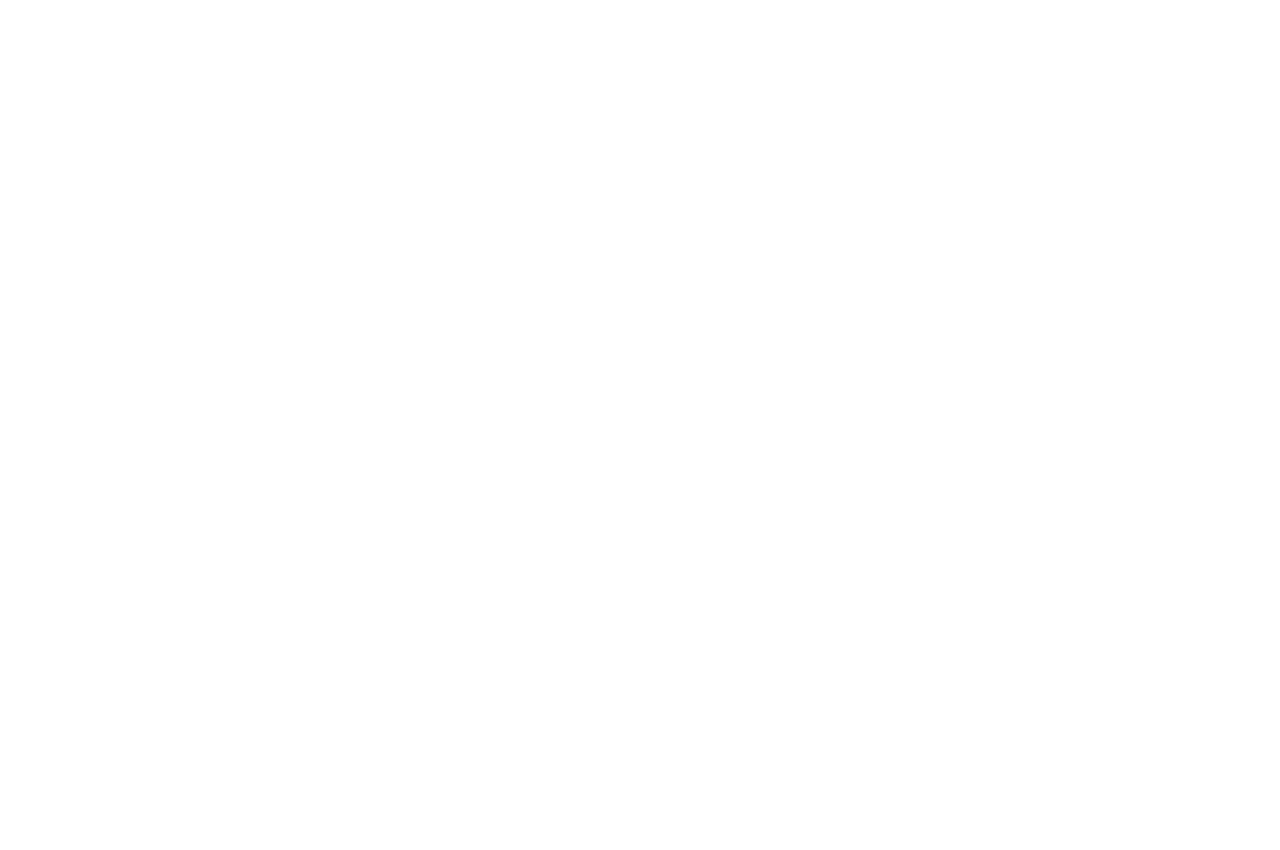
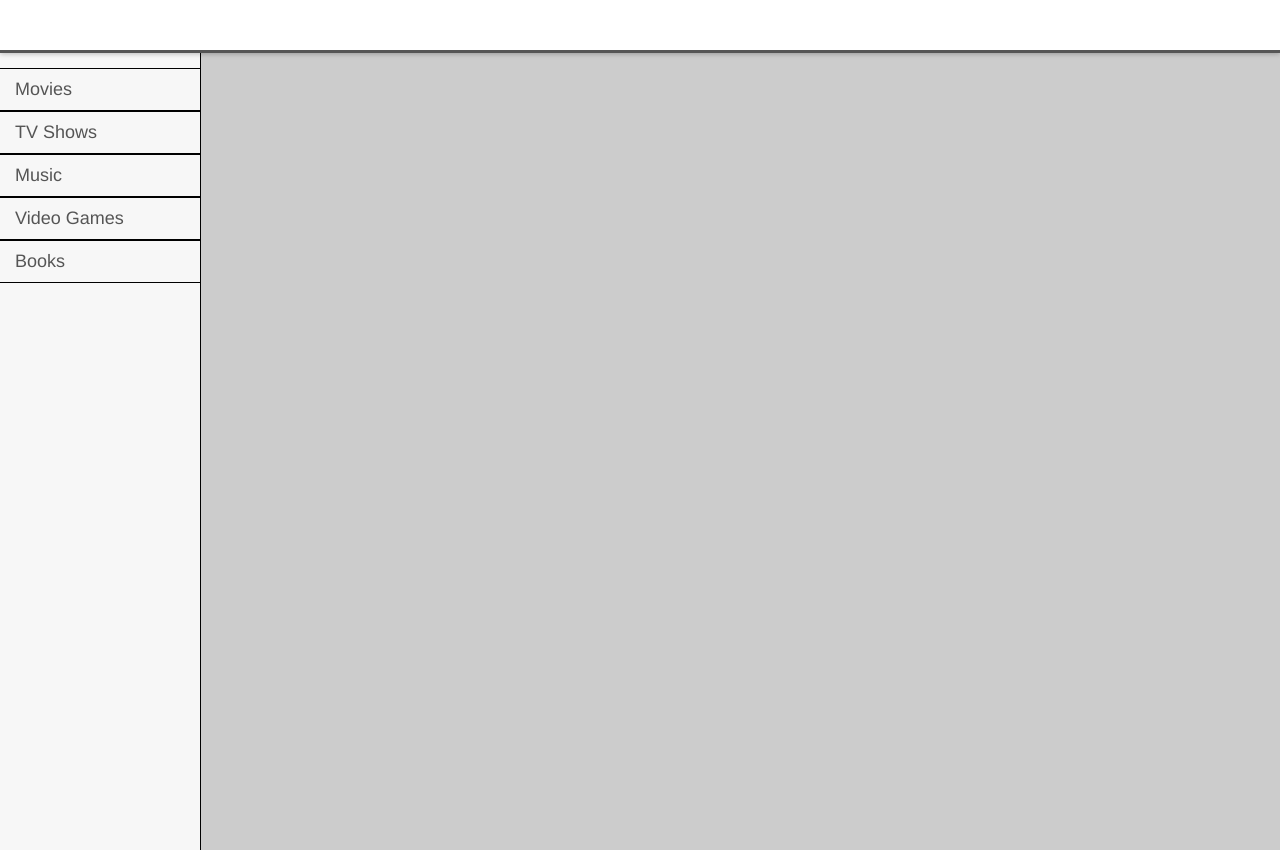
Before and after one commit to glustiber/p4.turtdur.us, a PHP site: page /index/views/_v_template.php in a window 1280 px wide. Before the commit the page is empty. Before the commit the page ends 800 px from the top, so only its background shows below. Run offline with PHP 8.4, Linux system fonts and the light colour scheme; some libraries are stand-ins or nearby versions.

Commit message:
Getting basic layout set up

```diff
--- /dev/null
+++ b/css/master-styles.css
@@ -0,0 +1,91 @@
+/*MAIN*/
+
+html {
+	height:100%;
+	/*margin:0;
+	padding:0;
+	font-size:100%;*/
+
+}
+
+body {
+
+	color: #555;
+	background:#CCCCCC;
+	height:100%;
+	font-family:"Helvetica Neue",Helvetica,Arial,sans-serif;
+	line-height:21px;
+	font-size:18px;
+
+}
+
+.fluid-container {
+	height:100%;
+	margin:0 auto;
+	padding:0;
+}
+
+.fluid-container-inner {
+	height:100%;
+	width:100%;
+}
+
+img {
+
+	width: 100%;
+
+}
+
+header {
+	top:0px;
+	left:0px;
+	right:0px;
+	position:fixed;
+	box-shadow:0px 1px 5px rgba(0,0,0,0.25);
+	z-index: 500;
+	background:#fff;
+	/*width:100%;*/
+	height:50px;
+	border-bottom: 3px solid #555;
+	overflow:visible;
+}
+
+.left-nav {
+	background-color:#f7f7f7;
+	width:200px;
+	display:block;
+	float:left;
+	overflow:auto;
+	height:100%;
+	position:absolute;
+	left:0;
+	border-right:1px solid black;
+}
+
+.right-content {
+	width:76%;
+	margin-left:200px;
+	padding:10px;
+	margin-top:50px;
+}
+
+#nav-list {
+	float:left;
+	width:100%;
+
+}
+
+#nav-list li {
+	list-style:none;
+	margin-left:-40px;
+}
+
+#nav-list li a {
+	display:block;
+	padding:10px 15px;
+	border-top:1px solid black;
+	border-bottom:1px solid black;
+	text-decoration:none;
+	list-style:none;
+	color:#555;
+}
--- a/views/_v_template.php
+++ b/views/_v_template.php
@@ -4,6 +4,8 @@
 	<title><?php if(isset($title)) echo $title; ?></title>
 
 	<meta http-equiv="Content-Type" content="text/html; charset=UTF-8" />
+
+	<link rel="stylesheet" type="text/css" href="/css/master-styles.css">
 
 	<!-- Controller Specific JS/CSS -->
 	<?php if(isset($client_files_head)) echo $client_files_head; ?>
@@ -12,7 +14,35 @@
 
 <body>
 
-	<?php if(isset($content)) echo $content; ?>
+	<div class='fluid-container'>
+
+		<header>
+
+		</header>
+
+		<div class='fluid-container-inner'>
+
+			<div class='left-nav'>
+
+				<ul id='nav-list'>
+					<li><a href='placekitten.com/500/500'>Movies</a></li>
+					<li><a href='placekitten.com/500/500'>TV Shows</a></li>
+					<li><a href='placekitten.com/500/500'>Music</a></li>
+					<li><a href='placekitten.com/500/500'>Video Games</a></li>
+					<li><a href='placekitten.com/500/500'>Books</a></li>
+				</ul>
+
+			</div>
+
+			<div class='right-content'>
+
+				<?php if(isset($content)) echo $content; ?>
+
+			</div>
+
+		</div>
+
+	</div>
 
 	<?php if(isset($client_files_body)) echo $client_files_body; ?>
 </body>
```
